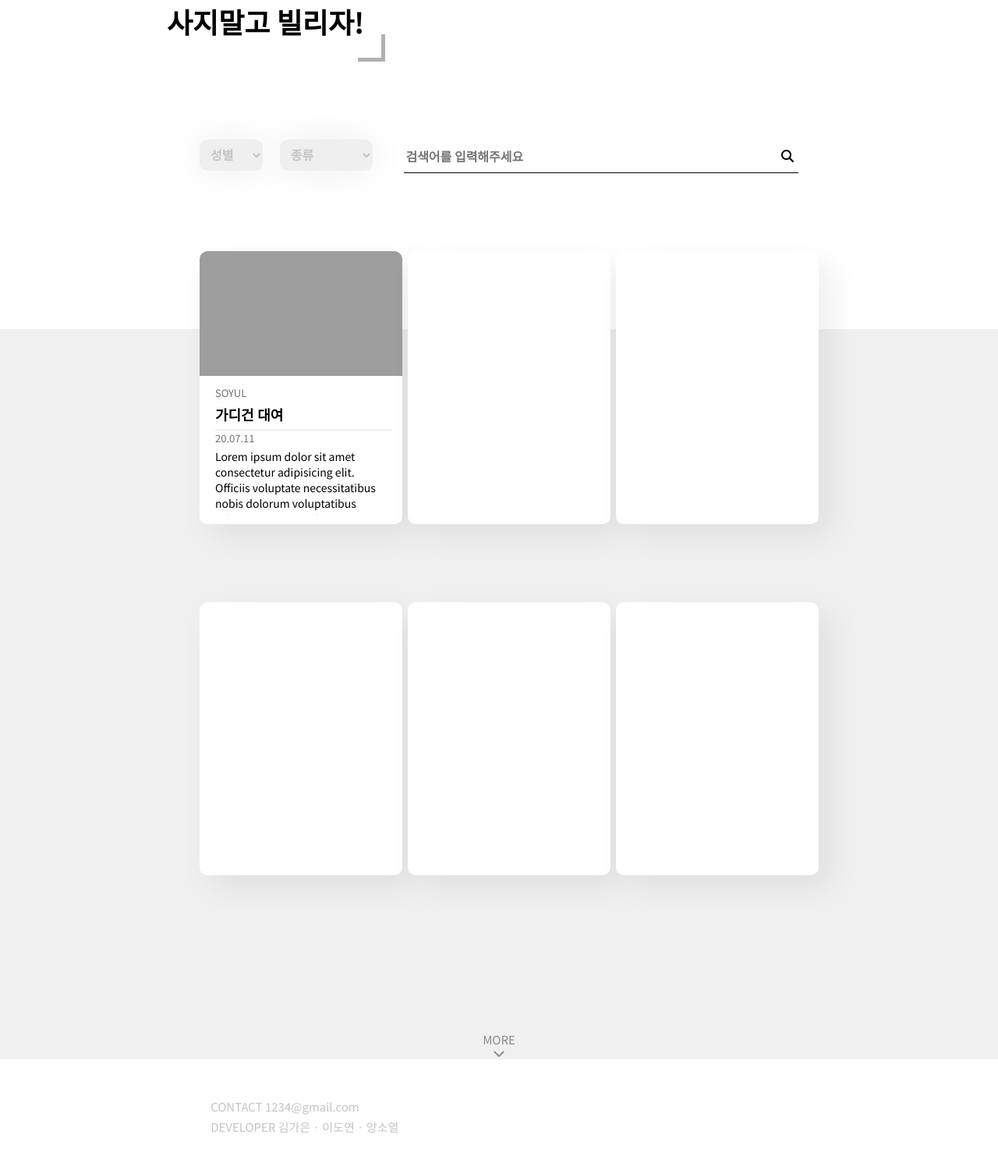
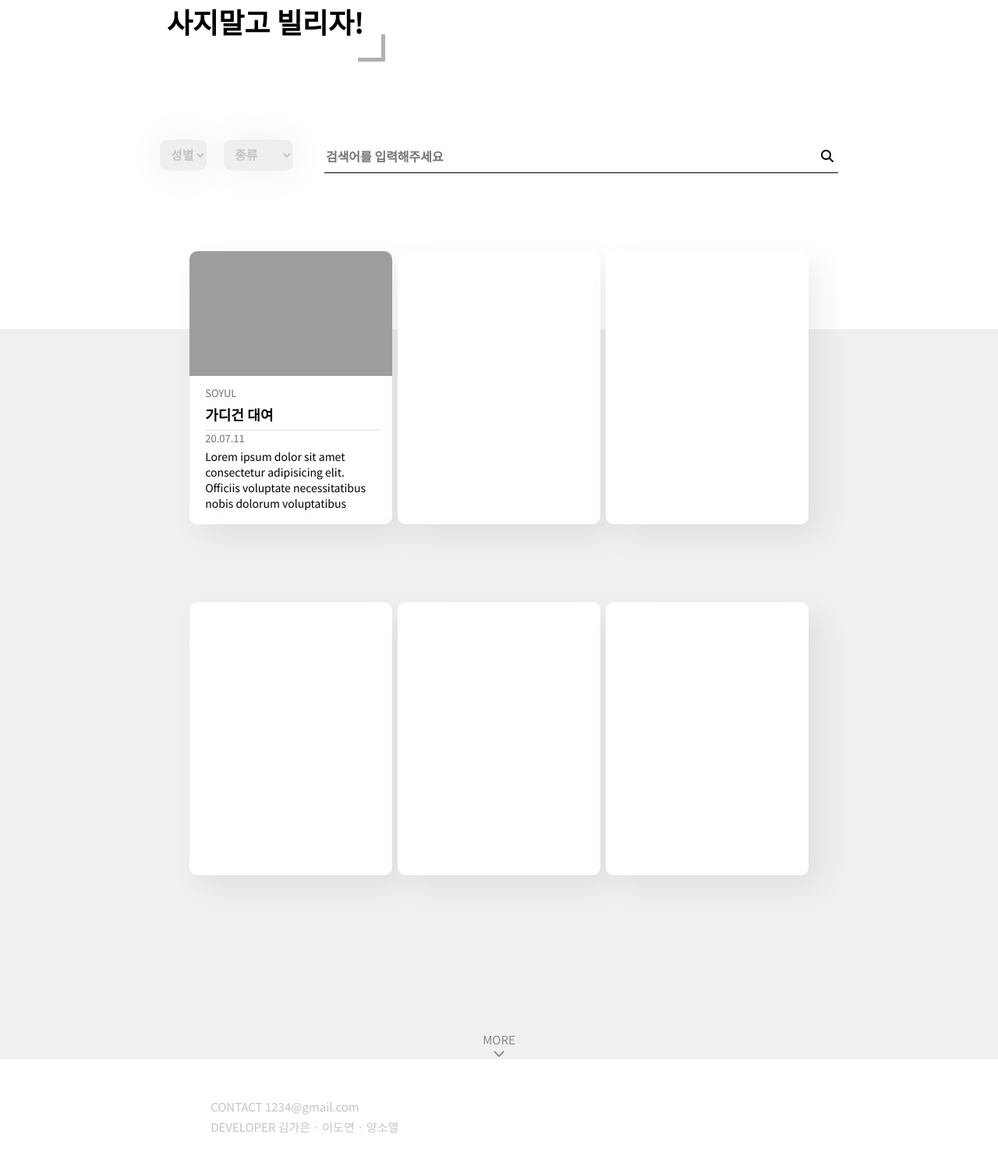
Before and after one commit to Soyuly/CodyShare, a Django app: template codyshare/templates/main.html in a window 1280 px wide. Shown: the part 224-1724 px from the top of the page at 78% size. Run offline with Django 3.2, Linux system fonts and the light colour scheme; the template is opened without the code that fills it, so the values that code supplies are empty; some libraries are stand-ins or nearby versions; some web fonts are replaced; grey boxes are pictures that could not be loaded.

Commit message:
레이아웃 배치 수정

```diff
--- a/static/css/main.css
+++ b/static/css/main.css
@@ -94,16 +94,18 @@ section .introduce::after {
 }
 
 section form {
-  margin-left: 16rem;
-  margin-right: 16rem;
+  width: 62vw;
+  margin-left: auto;
+  margin-right: auto;
   display: flex;
+  justify-content: center;
   align-content: flex-end;
   margin-top: 100px;
   margin-bottom: 100px;
 }
 
 section .gender {
-  width: 107px;
+  width: 5vw;
   height: 40px;
   border: none;
   border-radius: 10px;
@@ -121,7 +123,7 @@ section select:hover {
 }
 
 section .cody_filter {
-  width: 160px;
+  width: 8vw;
   height: 40px;
   margin-right: 40px;
   border: none;
@@ -140,7 +142,7 @@ section .search {
 }
 
 section .search input {
-  width: 37vw;
+  width: 49vw;
   height: 40px;
   border: none;
   padding-left: 2px;
@@ -156,8 +158,8 @@ section .search button {
 }
 
 section article {
-  margin-left: 16rem;
-  margin-right: 16rem;
+  margin-left: auto;
+  margin-right: auto;
   width: 62vw;
   display: flex;
   justify-content: space-between;
```
